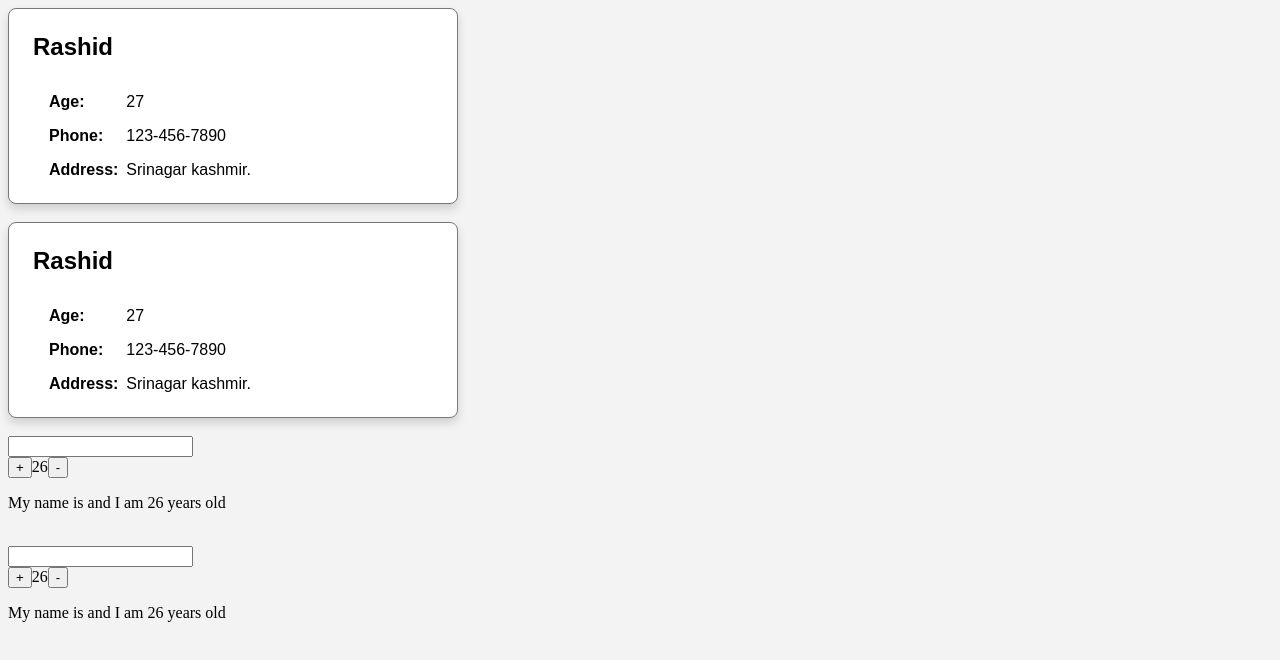
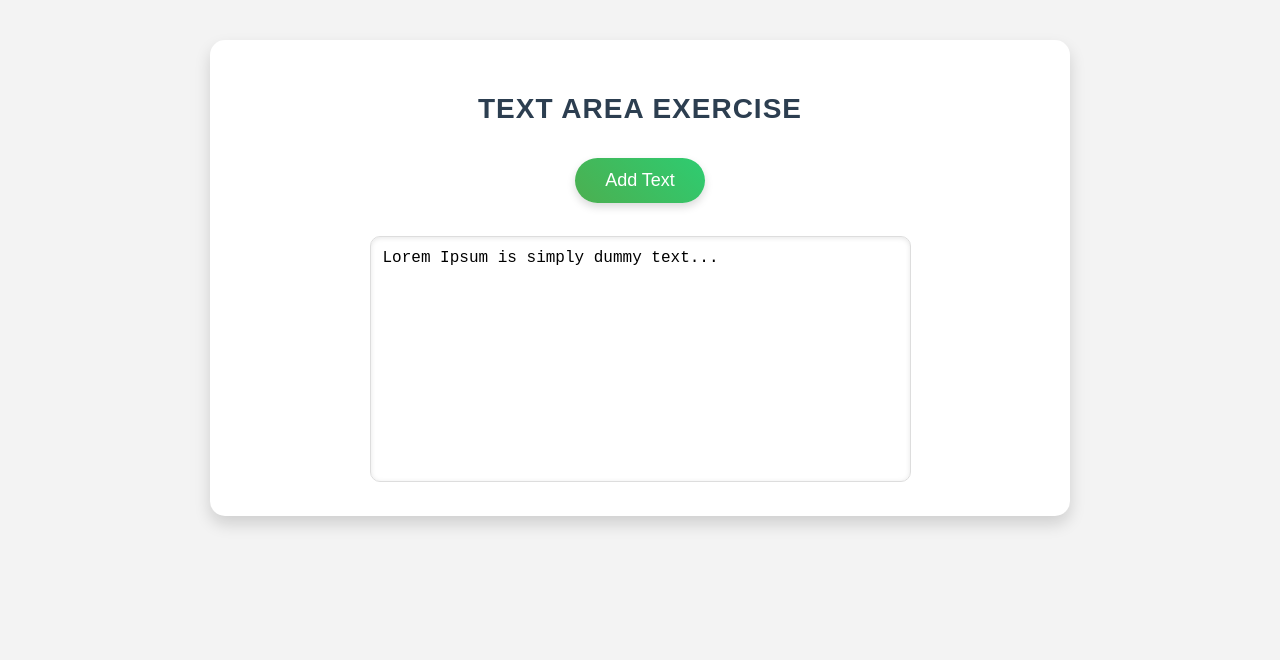
Before and after one commit to rashidyaqoob/upskill-reactjs, a React (Create React App) app: page / in a window 1280 px wide. Shown: the top 660 px of the page. Built offline with nearby package versions, Linux system fonts and the light colour scheme.

Commit message:
LDT-582: Autogrowing area exercise

```diff
--- a/src/App.jsx
+++ b/src/App.jsx
@@ -4,33 +4,13 @@ import UserCard from "./components/UserCard";
 import { UserClassCard } from "./components/UserClassCard";
 import NameCounter from "./components/NameCounter";
 import { NameCounterClass } from "./components/NameCounterClass";
+import TextareaComp from "./components/TextareaComp";
 
 function App() {
   console.log(user);
   return (
     <div className="App">
-      <UserCard
-        name={user.name}
-        age={user.age}
-        phoneNumber={user.phoneNumber}
-        address={user.address}
-      />
-
-      <br />
-
-      <UserClassCard
-        name={user.name}
-        age={user.age}
-        phoneNumber={user.phoneNumber}
-        address={user.address}
-      />
-
-      <br />
-
-      <NameCounter />
-      <br />
-
-      <NameCounterClass />
+      <TextareaComp />
     </div>
   );
 }
--- /dev/null
+++ b/src/components/TextareaComp.css
@@ -0,0 +1,96 @@
+.textarea-container {
+  max-width: 800px;
+  margin: 40px auto;
+  padding: 30px;
+  background-color: #ffffff;
+  border-radius: 15px;
+  box-shadow: 0 8px 16px rgba(0, 0, 0, 0.15);
+  text-align: center;
+  transition: all 0.3s ease-in-out;
+}
+
+.textarea-container:hover {
+  box-shadow: 0 12px 24px rgba(0, 0, 0, 0.2);
+  transform: translateY(-2px);
+}
+
+.title {
+  font-family: "Poppins", sans-serif;
+  color: #2c3e50;
+  font-size: 28px;
+  margin-bottom: 25px;
+  text-transform: uppercase;
+  letter-spacing: 1px;
+}
+
+.button-container {
+  margin-bottom: 25px;
+}
+
+.fancy-button {
+  background: linear-gradient(45deg, #4caf50, #2ecc71);
+  border: none;
+  color: white;
+  padding: 12px 30px;
+  text-align: center;
+  display: inline-block;
+  font-size: 18px;
+  margin: 8px;
+  border-radius: 30px;
+  transition: all 0.4s ease;
+  cursor: pointer;
+  box-shadow: 0 4px 8px rgba(0, 0, 0, 0.15);
+  position: relative;
+  overflow: hidden;
+}
+
+.fancy-button::before {
+  content: "";
+  position: absolute;
+  top: 50%;
+  left: 50%;
+  width: 300%;
+  height: 300%;
+  background: rgba(255, 255, 255, 0.2);
+  transition: all 0.75s cubic-bezier(0.2, 1, 0.3, 1);
+  border-radius: 50%;
+  z-index: 1;
+  opacity: 0;
+  transform: translate(-50%, -50%) scale(0.1);
+}
+
+.fancy-button:hover::before {
+  opacity: 1;
+  transform: translate(-50%, -50%) scale(1);
+}
+
+.fancy-button:hover {
+  background: linear-gradient(45deg, #2ecc71, #27ae60);
+  box-shadow: 0 8px 16px rgba(0, 0, 0, 0.25);
+  transform: translateY(-3px);
+}
+
+.fancy-button:active {
+  background: linear-gradient(45deg, #27ae60, #16a085);
+  transform: translateY(0);
+  box-shadow: 0 4px 8px rgba(0, 0, 0, 0.15);
+}
+
+.textarea {
+  width: calc(100%-30px);
+  min-height: 220px;
+  font-family: "Courier New", Courier, monospace;
+  font-size: 16px;
+  padding: 12px;
+  border: 1px solid #ddd;
+  border-radius: 10px;
+  box-shadow: inset 0 1px 5px rgba(0, 0, 0, 0.1);
+  resize: none;
+  transition: box-shadow 0.3s ease, border-color 0.3s ease;
+}
+
+.textarea:focus {
+  outline: none;
+  border-color: #2ecc71;
+  box-shadow: 0 0 8px rgba(46, 204, 113, 0.6);
+}
--- /dev/null
+++ b/src/components/TextareaComp.jsx
@@ -0,0 +1,62 @@
+import { useEffect, useRef, useState } from "react";
+import "./TextareaComp.css";
+
+export default function TextareaComp() {
+  const textAreaRef = useRef(null);
+  const [value, setValue] = useState("Lorem Ipsum is simply dummy text...");
+  const [textChunks, setTextChunks] = useState([]);
+  const addValue = "Lorem Ipsum is simply dummy text...";
+
+  const resizeTextArea = () => {
+    textAreaRef.current.style.height = "auto";
+  };
+
+  useEffect(() => {
+    resizeTextArea();
+    window.addEventListener("resize", resizeTextArea);
+
+    return () => {
+      window.removeEventListener("resize", resizeTextArea);
+    };
+  }, [value]);
+
+  const handleAddText = () => {
+    setTextChunks((prevChunks) => {
+      const newChunks = [...prevChunks, addValue];
+      setValue(newChunks.join(""));
+      return newChunks;
+    });
+  };
+
+  const handleRemoveText = () => {
+    setTextChunks((prevChunks) => {
+      const newChunks = prevChunks.slice(0, -1);
+      setValue(newChunks.join(""));
+      return newChunks;
+    });
+  };
+
+  return (
+    <div className="textarea-container">
+      <h2 className="title">Text Area Exercise</h2>
+      <div className="button-container">
+        <button className="fancy-button" onClick={handleAddText}>
+          Add Text
+        </button>
+        {textChunks.length > 0 && (
+          <button className="fancy-button" onClick={handleRemoveText}>
+            Remove Text
+          </button>
+        )}
+      </div>
+      <textarea
+        className="textarea"
+        value={value}
+        readOnly
+        rows={10}
+        cols={50}
+        ref={textAreaRef}
+      ></textarea>
+    </div>
+  );
+}
```
